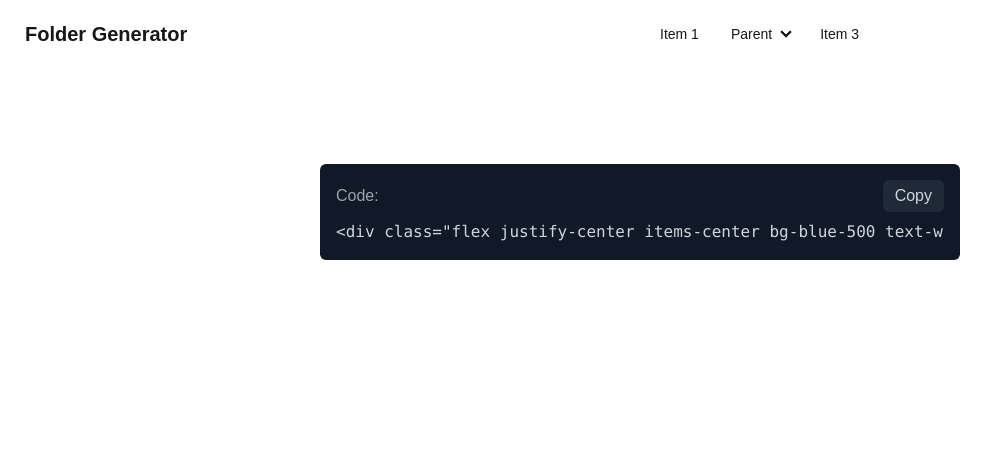
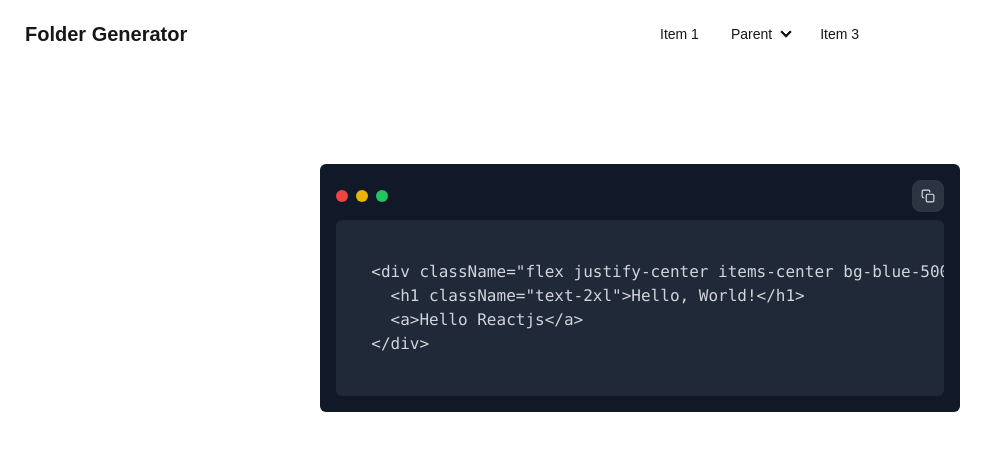
Before and after one commit to ferys2195/nextjs-folder-generator, a Next.js app: page / in a window 1280 px wide. Shown: the top 450 px of the page, without its empty margins (0-997 px from the left). Built offline with nearby package versions, Linux system fonts and the light colour scheme.

Commit message:
new style code preview

```diff
--- a/package.json
+++ b/package.json
@@ -9,6 +9,7 @@
     "lint": "next lint"
   },
   "dependencies": {
+    "clipboard": "^2.0.11",
     "next": "15.1.6",
     "react": "^19.0.0",
     "react-dom": "^19.0.0",
--- a/src/app/components/CodePreview.jsx
+++ b/src/app/components/CodePreview.jsx
@@ -1,35 +1,47 @@
-import React from "react";
+"use client";
+import React, { useState } from "react";
 import { FiCopy } from "react-icons/fi";
 
 function CodePreview() {
+  const [copied, setCopied] = useState(false);
+
+  const codeSnippet = `
+  <div className="flex justify-center items-center bg-blue-500 text-white p-4">
+    <h1 className="text-2xl">Hello, World!</h1>
+    <a>Hello Reactjs</a>
+  </div>
+  `;
+
+  const copyToClipboard = () => {
+    navigator.clipboard.writeText(codeSnippet).then(() => {
+      setCopied(true);
+      setTimeout(() => setCopied(false), 2000);
+    });
+  };
+
   return (
-    <>
-      <div class="relative max-w-2xl mx-auto mt-24">
-        <div class="bg-gray-900 text-white p-4 rounded-md">
-          <div class="flex justify-between items-center mb-2">
-            <span class="text-gray-400">Code:</span>
+    <div className="relative max-w-2xl mx-auto mt-24">
+      <div className="bg-gray-900 text-white p-4 rounded-md">
+        <div className="flex justify-between items-center mb-2">
+          <span className="text-gray-400 flex gap-2">
+            <div className="w-3 h-3 rounded-full bg-red-500"></div>
+            <div className="w-3 h-3 rounded-full bg-yellow-500"></div>
+            <div className="w-3 h-3 rounded-full bg-green-500"></div>
+          </span>
           <button
-              class="code bg-gray-800 hover:bg-gray-700 text-gray-300 px-3 py-1 rounded-md"
-              data-clipboard-target="#code"
+            onClick={copyToClipboard}
+            className="btn btn-neutral btn-sm btn-square"
           >
-              Copy
+            {copied ? "Copied!" : <FiCopy />}
           </button>
         </div>
-          <div class="overflow-x-auto">
-            <pre id="code" class="text-gray-300">
-              <code>
-                &lt;div class="flex justify-center items-center bg-blue-500
-                text-white p-4"&gt; &lt;h1 class="text-2xl"&gt;Hello, Tailwind
-                CSS!&lt;/h1&gt; &lt;/div&gt;
-              </code>
+        <div className="overflow-x-auto">
+          <pre className="text-gray-300 bg-gray-800 p-4 rounded-md whitespace-pre overflow-x-auto">
+            <code>{codeSnippet}</code>
           </pre>
         </div>
       </div>
     </div>
-    </>
-
-    //<script src="https://cdnjs.cloudflare.com/ajax/libs/clipboard.js/2.0.8/clipboard.min.js"></script>
-    //<script>new ClipboardJS('.code');</script>
   );
 }
 
```
Also changed, not shown: 1 other file (tests, documents, lock files or other folders). Lines whose indentation alone changed are shown as unchanged.
